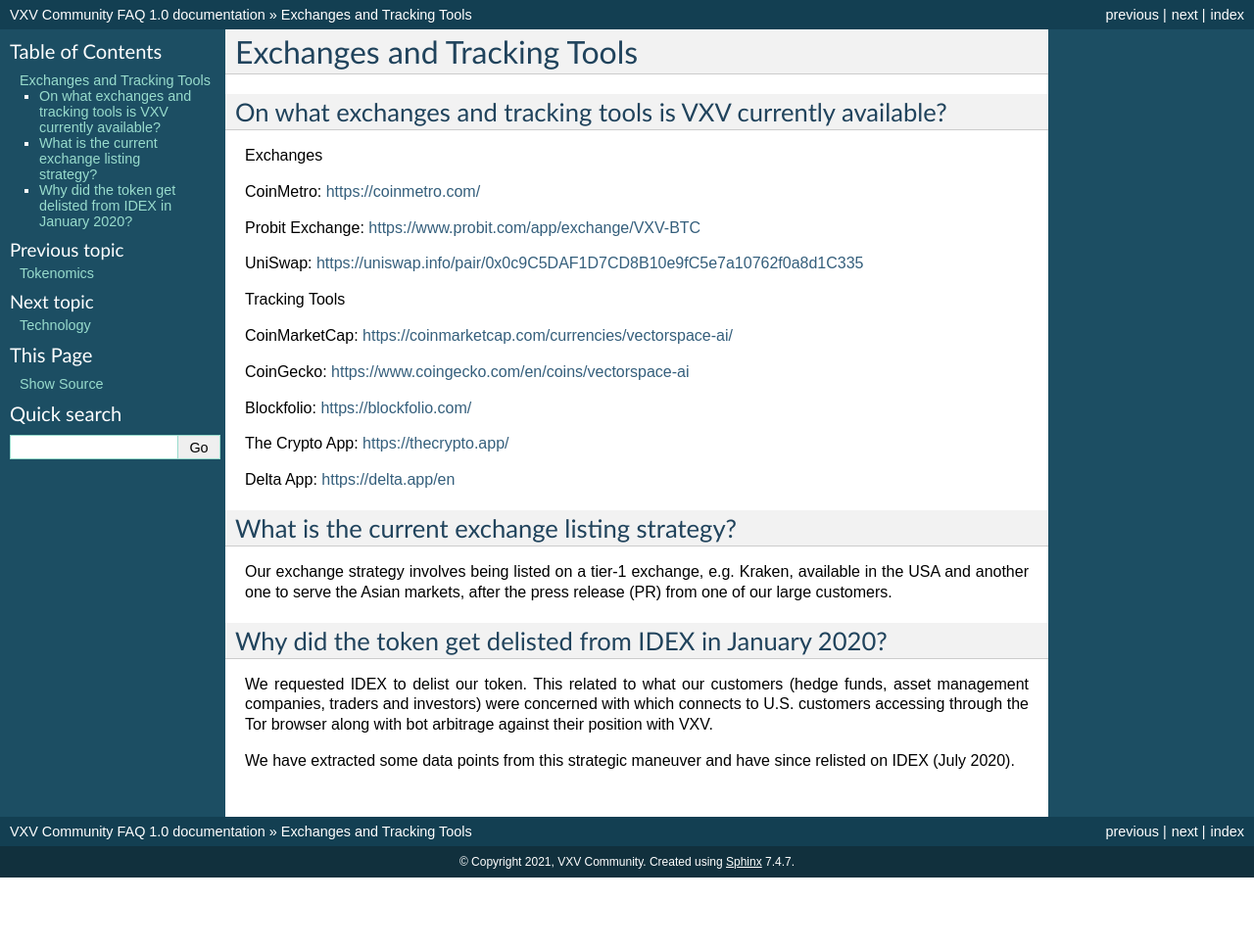
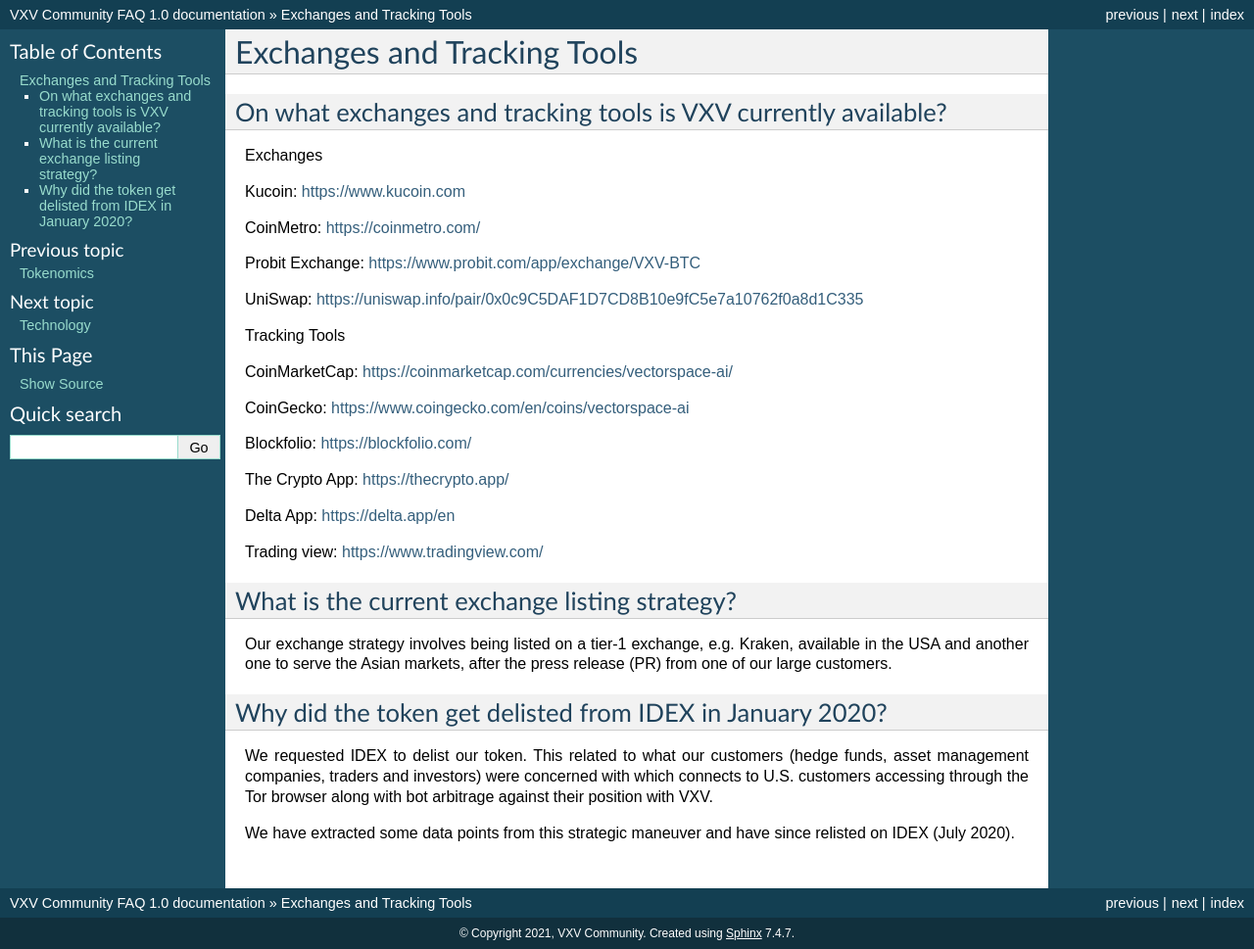
Before and after one commit to vxvfaq/vxvfaq, a Sphinx documentation site: the page built from docs/exchangeandtools.rst, in a window 1280 px wide. Shown: the whole page at 98% size. Built offline with Sphinx 7.4.7, drawn with Linux system fonts in a browser that asks for light colours; before the commit the page ends 900 px from its top, so only the background shows below that.

Commit message:
Update exchangeandtools.rst

```diff
--- a/docs/exchangeandtools.rst
+++ b/docs/exchangeandtools.rst
@@ -5,6 +5,8 @@
 -------
 
 Exchanges
+
+Kucoin: https://www.kucoin.com
 
 CoinMetro: https://coinmetro.com/
 
@@ -25,6 +27,8 @@
 
 Delta App: https://delta.app/en
 
+Trading view: https://www.tradingview.com/
+
 What is the current exchange listing strategy?
 -------
 
```
